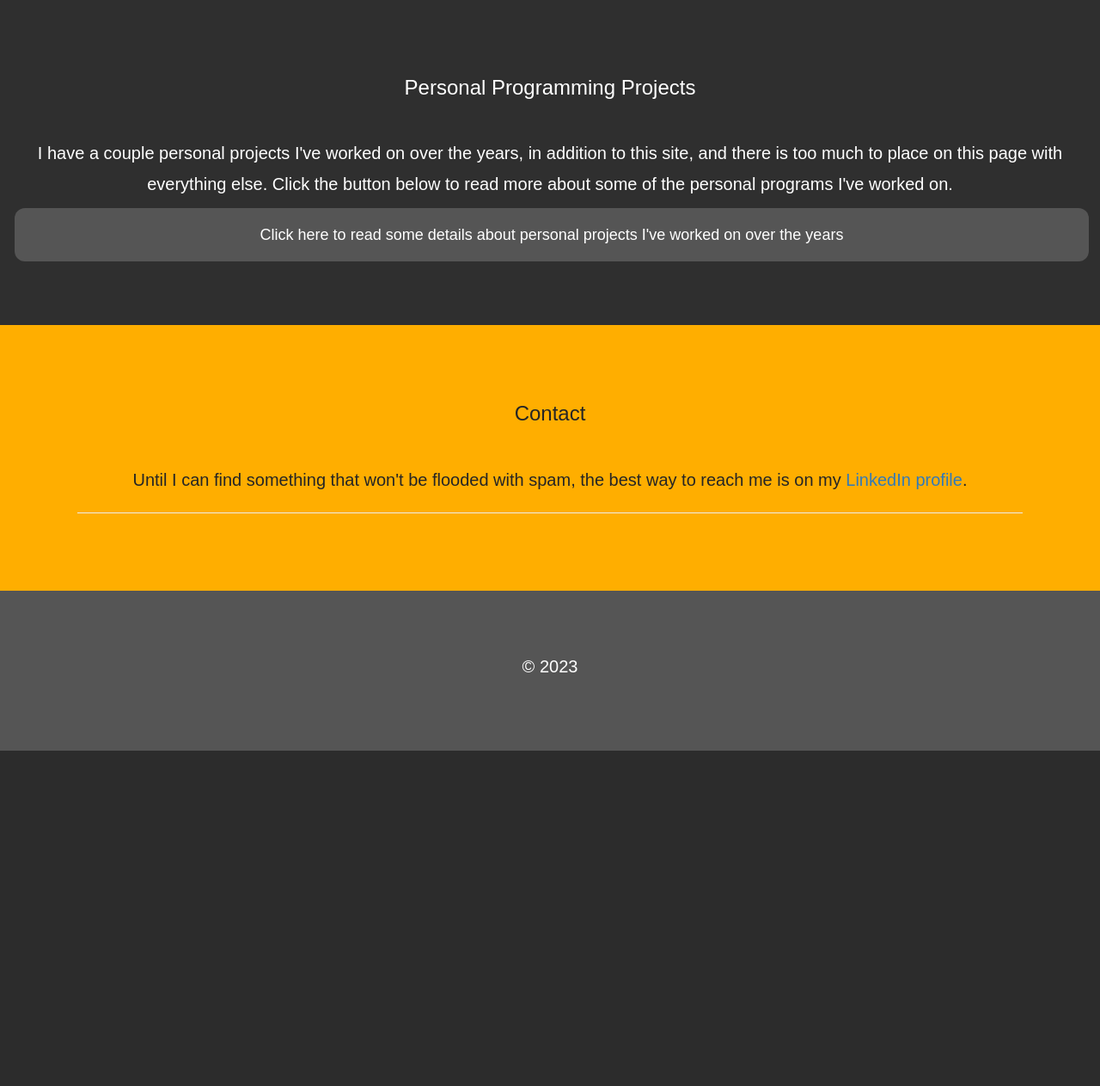
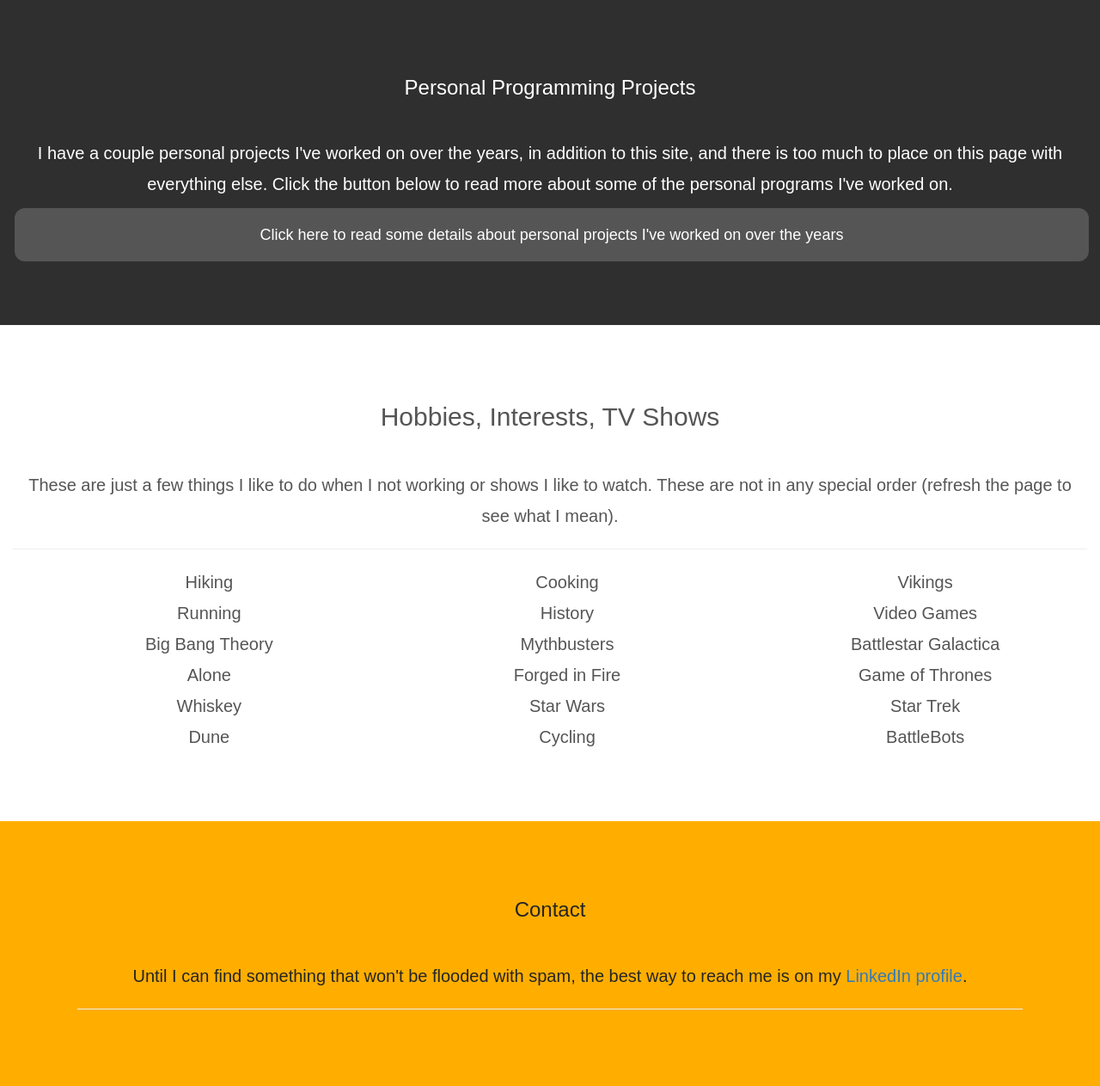
Before and after one commit to codinghavoc13/codingHavoc, a Django app: page / in a window 1280 px wide. Shown: the part 807-2070 px from the top of the page at 86% size. Before the commit the page ends 1680 px from the top, so only its background shows below. Run offline with Django 4.2, Linux system fonts and the light colour scheme; some libraries are stand-ins or nearby versions.

Commit message:
202311201239

```diff
--- a/main/templates/main/index.html
+++ b/main/templates/main/index.html
@@ -46,7 +46,7 @@ Coding Havoc - Home
 </div>
 
 <!-- Fourth Container Hobbies -->
-<!-- <div class="container-fluid bg-4 text-center">
+<div class="container-fluid bg-4 text-center">
     <h2 class="margin">Hobbies, Interests, TV Shows</h2>
     <p>These are just a few things I like to do when I not working or shows I like to watch. These are not in any special order (refresh the page to see what I mean).</p>
     <hr>
@@ -72,7 +72,7 @@ Coding Havoc - Home
             {% endfor %}
         </ul>
     </div>
-</div> -->
+</div>
 
 <!-- Fifth Container Contact -->
 <div class="container-fluid bg-5 text-center">
--- a/main/views.py
+++ b/main/views.py
@@ -1,6 +1,6 @@
 from django.shortcuts import render
 import json
-# import numpy
+import numpy
 import os
 
 def home(request):
@@ -17,9 +17,8 @@ def home(request):
     data1 = data.read()
     data2 = json.loads(data1)
 
-    # hobbies = randomiseHobbies(data2['hobbyInterests'])
-    # return render(request,"main/index.html",{'linkResults':data2['linkList'],'hobbyList0':hobbies[0],'hobbyList1':hobbies[1],'hobbyList2':hobbies[2]})
-    return render(request,"main/index.html",{'linkResults':data2['linkList']})
+    hobbies = randomiseHobbies(data2['hobbyInterests'])
+    return render(request,"main/index.html",{'linkResults':data2['linkList'],'hobbyList0':hobbies[0],'hobbyList1':hobbies[1],'hobbyList2':hobbies[2]})
 
 def about(request):
     return render(request,"main/about.html")
@@ -27,7 +26,7 @@ def about(request):
 def projects(request):
     return render(request, "main/projects.html")
 
-# def randomiseHobbies(arr):
-#     numpy.random.shuffle(arr)
-#     result = numpy.array_split(arr,3)
-#     return result
+def randomiseHobbies(arr):
+    numpy.random.shuffle(arr)
+    result = numpy.array_split(arr,3)
+    return result
```
